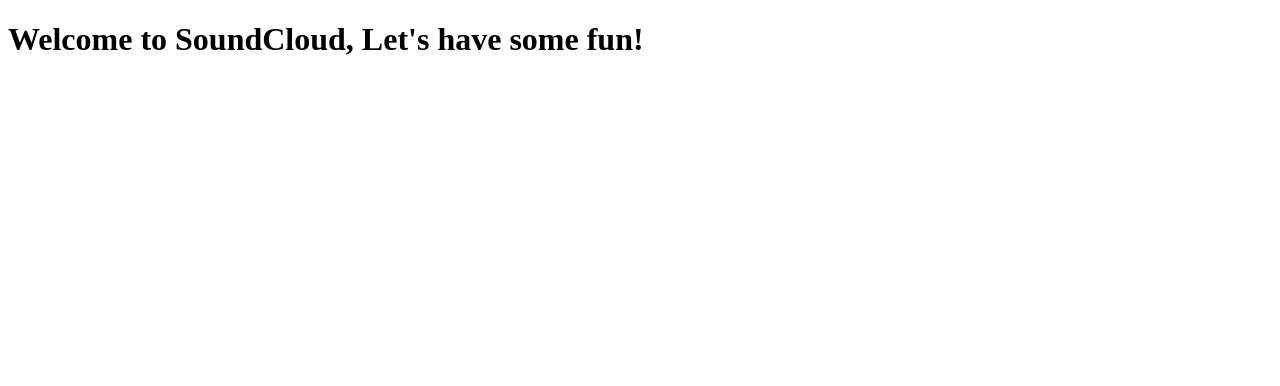
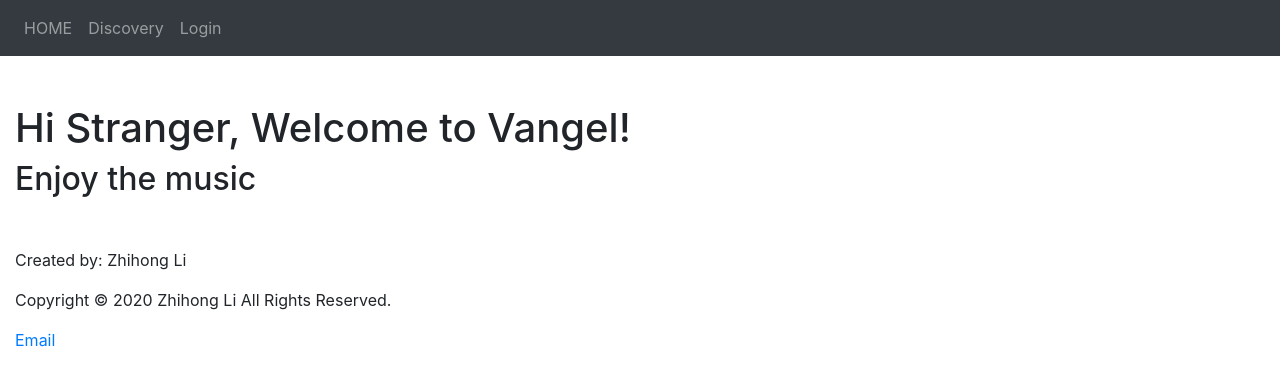
Before and after one commit to georgelzh/SoundCloud-FullStack, a Flask app: page / in a window 1280 px wide. Shown: the top 386 px of the page. Run offline with Flask 2, Linux system fonts and the light colour scheme; parts of the project's set-up code (start-up, migrations or seed data) failed here and were passed over; some libraries are stand-ins or nearby versions.

Commit message:
added a base template html. TODO: add login

```diff
--- a/main.py
+++ b/main.py
@@ -59,6 +59,7 @@
     except Exception as e:
         # return 404 if music not found
         return e, 404
+
 
 @app.route('/<string:username>/')
 def show_profile(username):
@@ -139,7 +140,8 @@
                         {"name": "george"},
                         {"$set": {
                             "tracks": tracks
-                        }})
+                        }},
+                        upsert = True)
                 else:
                     tracks[track_titile] = music_file_obj_id
                     mongo.db.users.find_one_and_update(
@@ -160,7 +162,7 @@
     # mongo.db.drop_collection("fs.chunks")
     # mongo.db.drop_collection("fs.files")
 
-    app.run(host="0.0.0.0")
+    app.run(host="0.0.0.0", debug=True)
 
 
 
--- a/templates/index.html
+++ b/templates/index.html
@@ -1,9 +1,8 @@
-<!DOCTYPE html>
-<html>
-<head>
-<title>SoundCloud</title>
-</head>
-<body>
-  <h1>Welcome to SoundCloud, Let's have some fun!</h1>
-</body>
-</html>
+{% extends "layout.html" %}
+
+{% block content %}
+
+<h1>Hi Stranger, Welcome to Vangel!</h1>
+<h2>Enjoy the music</h2>
+
+{% endblock %}
--- /dev/null
+++ b/templates/layout.html
@@ -0,0 +1,44 @@
+<!DOCTYPE html>
+<html lang="en">
+<head>
+  <title>Your own music - SoundCloud</title>
+  <meta charset="utf-8">
+  <meta name="viewport" content="width=device-width, initial-scale=1">
+  <link rel="stylesheet" href="https://maxcdn.bootstrapcdn.com/bootstrap/4.5.0/css/bootstrap.min.css">
+  <script src="https://ajax.googleapis.com/ajax/libs/jquery/3.5.1/jquery.min.js"></script>
+  <script src="https://cdnjs.cloudflare.com/ajax/libs/popper.js/1.16.0/umd/popper.min.js"></script>
+  <script src="https://maxcdn.bootstrapcdn.com/bootstrap/4.5.0/js/bootstrap.min.js"></script>
+</head>
+<body>
+
+  <nav class="navbar navbar-expand-sm bg-dark navbar-dark fixed-top">
+    <ul class="navbar-nav">
+      <li class="nav-item">
+        <a class="nav-link" href=".index.html">HOME</a>
+      </li>
+      <li class="nav-item">
+        <a class="nav-link" href="#">Discovery</a>
+      </li>
+      <li class="nav-item">
+        <a class="nav-link" href="#">Login</a>
+      </li>
+    </ul>
+  </nav>
+  <br>
+  <div class = "container-fluid top-container" style="margin-top:80px">
+      {% block content %}
+
+      {% endblock %}
+  </div>
+
+<div class="container-fluid" >
+  <footer>
+    <p style="margin-top:50px">Created by: Zhihong Li<br></p>
+    <p>Copyright © 2020 Zhihong Li All Rights Reserved.</p>
+    <a href="zhihongli@bennington.edu">Email</a>
+  </footer>
+</div>
+
+
+</body>
+</html>
```
Also changed, not shown: templates/test.html (+5 -9 lines), 1 other file.
